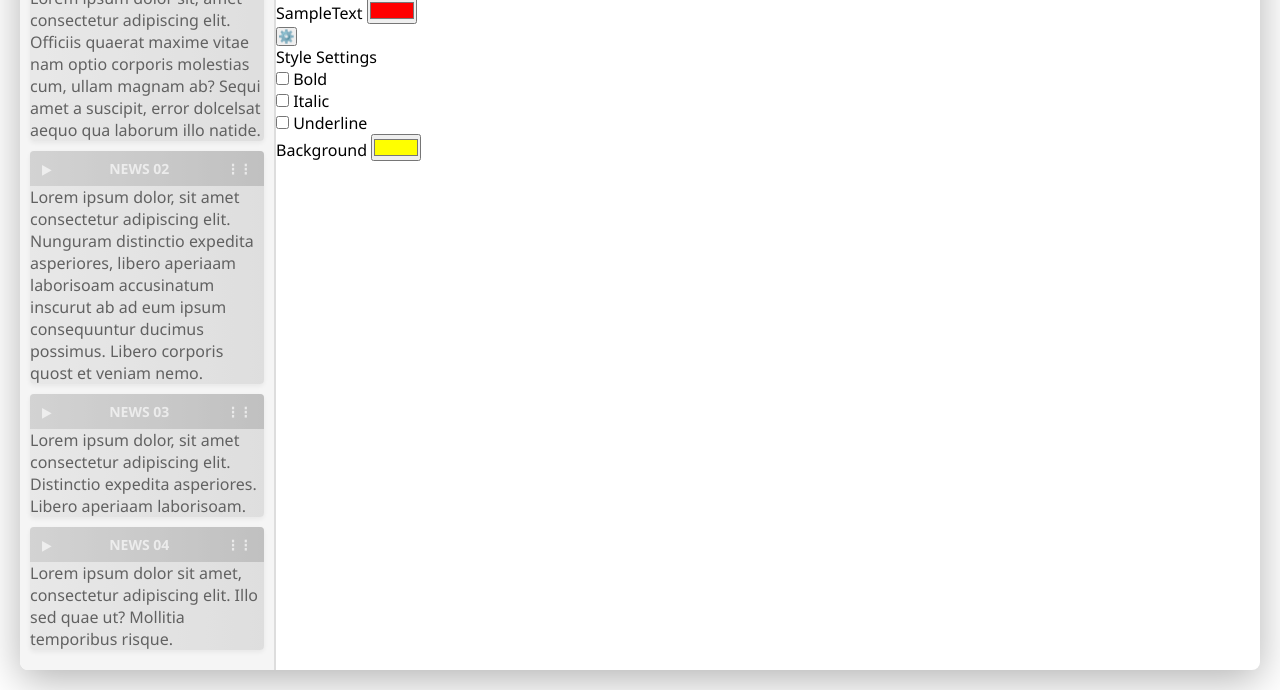
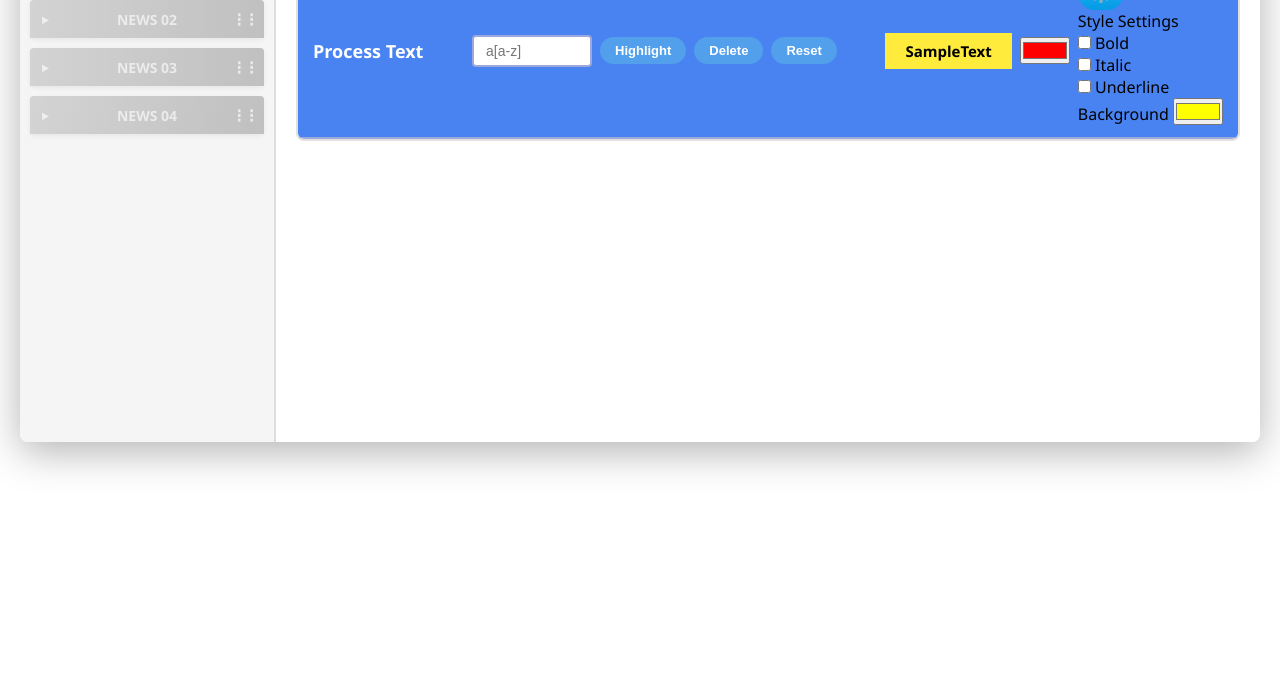
Before and after one commit to doanthanhquang/bai-tap-ca-nhan-1, a plain HTML site: page index.html in a window 1280 px wide. Shown: the part 144-834 px from the top of the page. After the commit the page ends 800 px from the top, so only its background shows below. Drawn offline with nearby package versions, Linux system fonts and the light colour scheme.

Commit message:
feat: style process function

```diff
--- a/style.css
+++ b/style.css
@@ -154,3 +154,130 @@ body {
     flex: 1;
     text-align: center;
 }
+
+.expand-icon {
+    width: 20px;
+    font-size: 10px;
+    cursor: pointer;
+    transition: transform 0.3s ease;
+    user-select: none;
+}
+
+.news-item.expanded .expand-icon {
+    transform: rotate(90deg);
+}
+
+.drag-handle {
+    width: 20px;
+    font-size: 16px;
+    cursor: move;
+    letter-spacing: -2px;
+    user-select: none;
+}
+
+.news-content {
+    background: linear-gradient(to bottom, #f5f5f5 0%, #e0e0e0 100%);
+    padding: 10px;
+    font-size: 11px;
+    line-height: 1.4;
+    color: rgba(93, 64, 55, 0.5);
+    border-radius: 0 0 4px 4px;
+    display: none;
+}
+
+.news-item.active .news-content {
+    background: linear-gradient(to bottom, #fff3e0 0%, #ffe0b2 100%);
+    color: #5d4037;
+}
+
+.news-item.expanded .news-content {
+    display: block;
+}
+
+/* Main Content */
+.content {
+    flex: 1;
+    padding: 20px;
+    background: white;
+    overflow-y: auto;
+    max-height: calc(100vh - 200px);
+}
+
+/* Process Text Section */
+.process-text {
+    margin-bottom: 30px;
+    border: 2px solid #e0e0e0;
+    border-radius: 8px;
+    overflow: hidden;
+    display: flex;
+    flex-direction: column;
+    max-height: 400px;
+}
+
+.section-header {
+    background: rgb(72, 131, 241);
+    padding: 12px 15px;
+    border-bottom: 2px solid #9fa8da;
+    display: flex;
+    align-items: center;
+    justify-content: space-between;
+    flex-wrap: wrap;
+    gap: 10px;
+    position: relative;
+    border-radius: 6px 6px 0 0;
+}
+
+.section-header h2 {
+    font-size: 18px;
+    color: white;
+    margin: 0;
+}
+
+.controls {
+    display: flex;
+    gap: 8px;
+    flex-wrap: wrap;
+    align-items: center;
+}
+
+.pattern-input {
+    padding: 6px 12px;
+    border: 2px solid #9fa8da;
+    border-radius: 4px;
+    font-size: 14px;
+    width: 120px;
+}
+
+.btn {
+    padding: 6px 15px;
+    border: none;
+    border-radius: 100px;
+    cursor: pointer;
+    font-weight: 600;
+    font-size: 13px;
+    color: white;
+    background: rgb(82, 159, 236);
+    transition: all 0.3s ease;
+}
+
+.btn:hover {
+    transform: translateY(-2px);
+    box-shadow: 0 4px 8px rgba(0, 0, 0, 0.3);
+}
+
+.sample-text-display {
+    display: inline-block;
+    padding: 8px 20px;
+    font-weight: 700;
+    font-size: 15px;
+    background: #ffeb3b;
+    color: #000;
+    user-select: none;
+}
+
+.btn-settings {
+    background: linear-gradient(to bottom, #29b6f6 0%, #039be5 100%);
+    color: white;
+    font-size: 18px;
+    padding: 6px 12px;
+}
```
